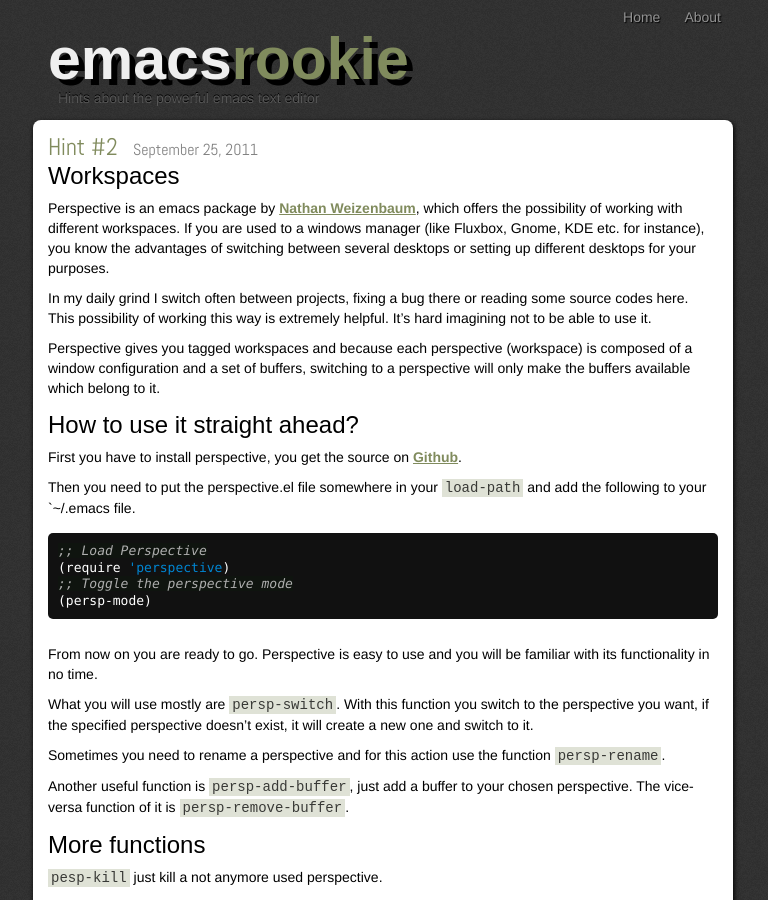
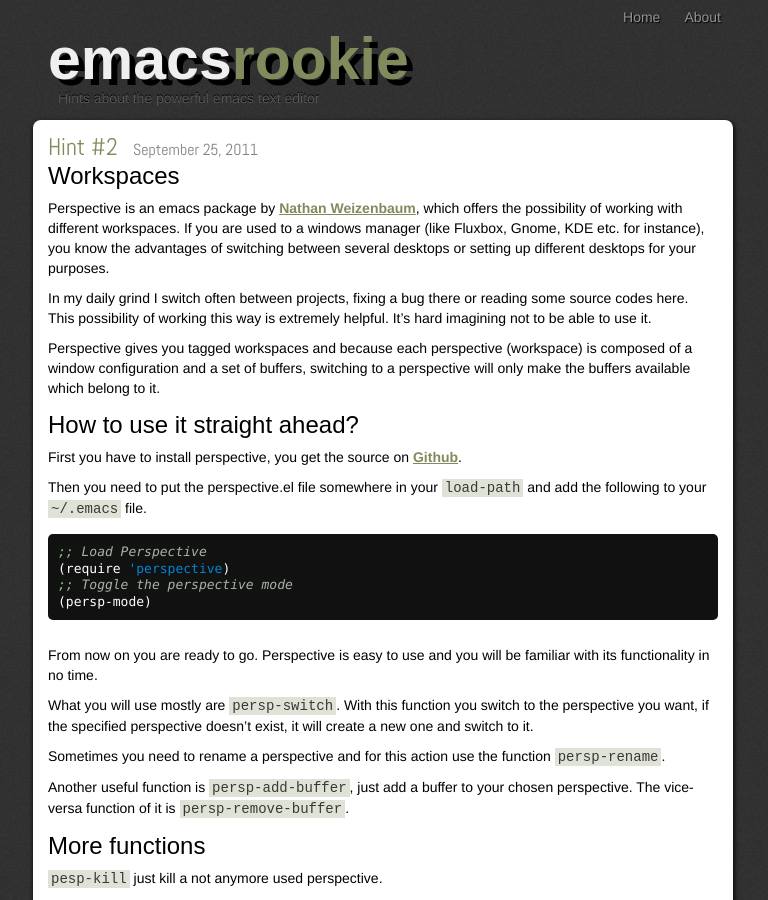
Before and after one commit to tonini/emacsrookie, a Jekyll site: the page built from _posts/2011-09-25-workspaces.markdown, in a window 1280 px wide and 900 px high. Shown: the whole window, without its empty margins (257-1025 px from the left). Built offline with Jekyll 4.4.1, drawn with Linux system fonts in a browser that asks for light colours; some web fonts are replaced; Markdown is read by kramdown in place of the engine named in the settings; comment, search, counter and statistics services are not loaded.

Commit message:
fix code tag issue

```diff
--- a/_posts/2011-09-25-workspaces.markdown
+++ b/_posts/2011-09-25-workspaces.markdown
@@ -25,7 +25,7 @@
 [Github](http://github.com/nex3/perspective-el).
 
 Then you need to put the perspective.el file somewhere in your `load-path`
-and add the following to your `~/.emacs file.
+and add the following to your `~/.emacs` file.
 
 {% highlight scheme %}
 ;; Load Perspective
```
Also changed, not shown: 1 other file.
